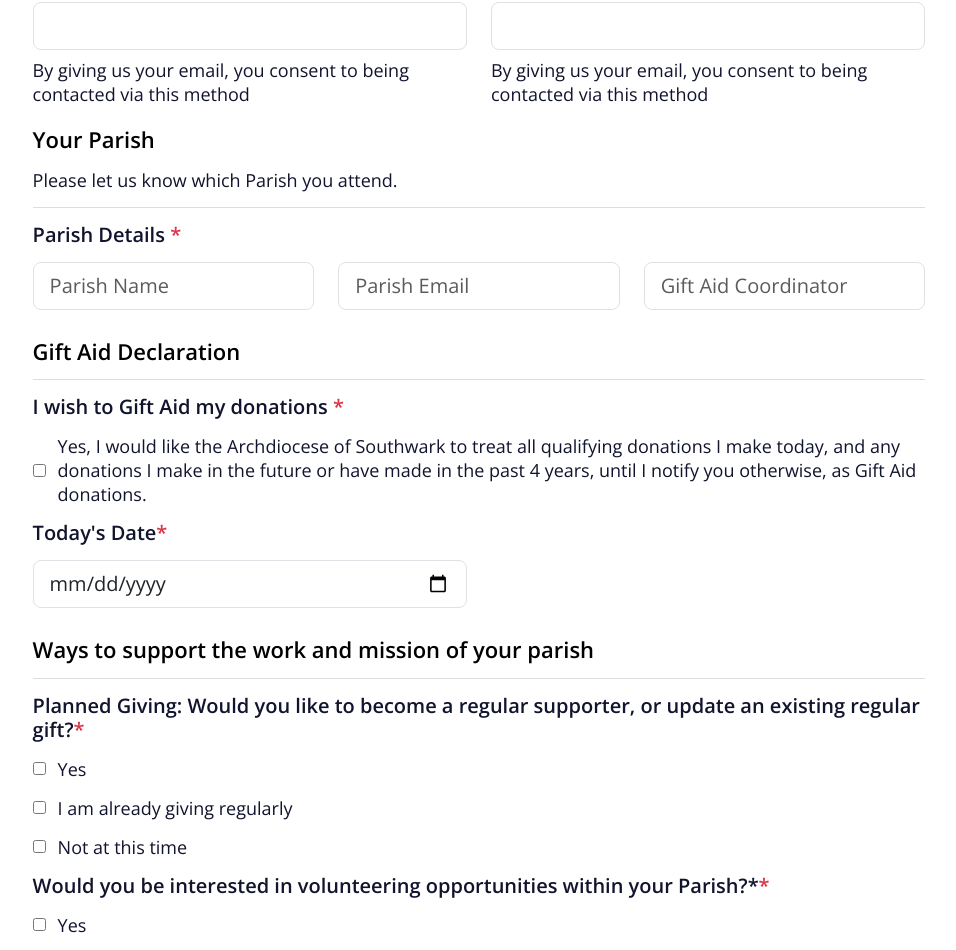
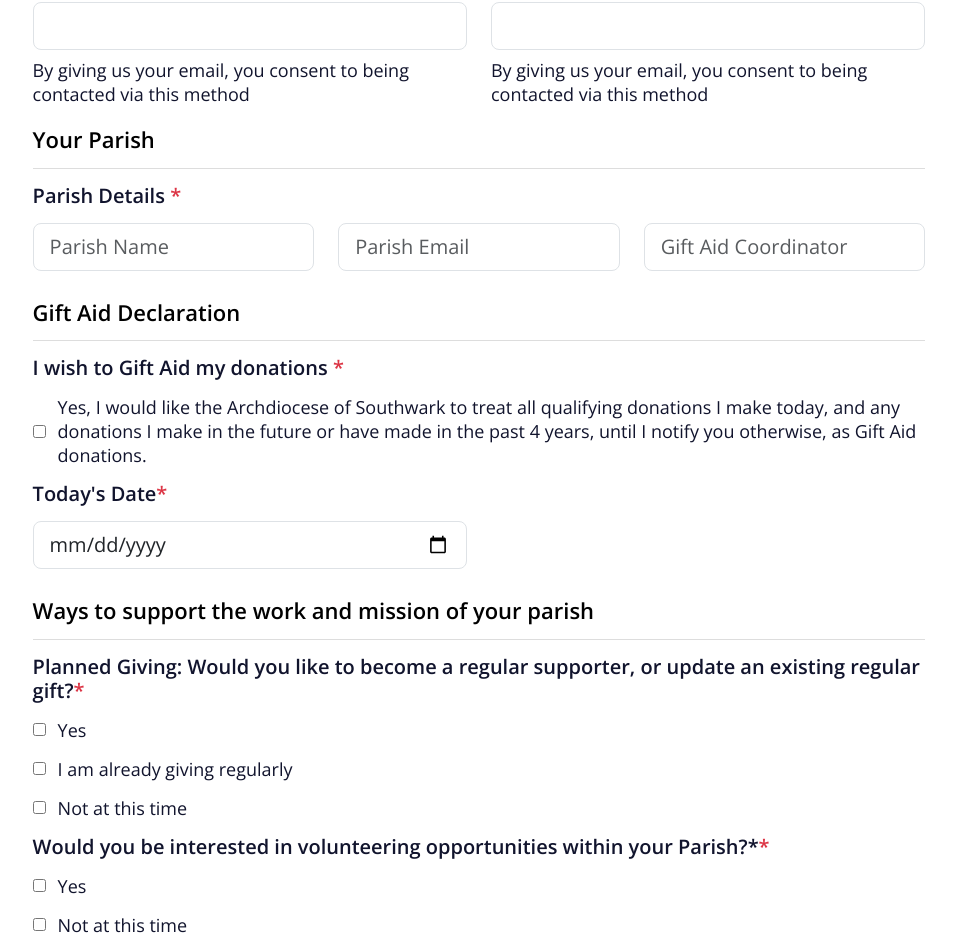
Before and after one commit to monojkumar112/Holy-innocents, a Next.js app: page /giftaid in a window 1280 px wide. Shown: the part 855-1805 px from the top of the page, without its empty margins (161-1117 px from the left). Built offline with nearby package versions, Linux system fonts and the light colour scheme; no server answers.

Commit message:
fix(GiftaidForm): comment out parish attendance instruction for clarity

```diff
--- a/app/components/section/GiftaidFrom.jsx
+++ b/app/components/section/GiftaidFrom.jsx
@@ -395,7 +395,7 @@ const GiftaidFrom = () => {
         <div className="gift-aid-item">
           <div className="gift-aid-header">
             <h3>Your Parish</h3>
-            <p>Please let us know which Parish you attend.</p>
+            {/* <p>Please let us know which Parish you attend.</p> */}
           </div>
           <h4>
             Parish Details <span className="text-danger">*</span>
```
